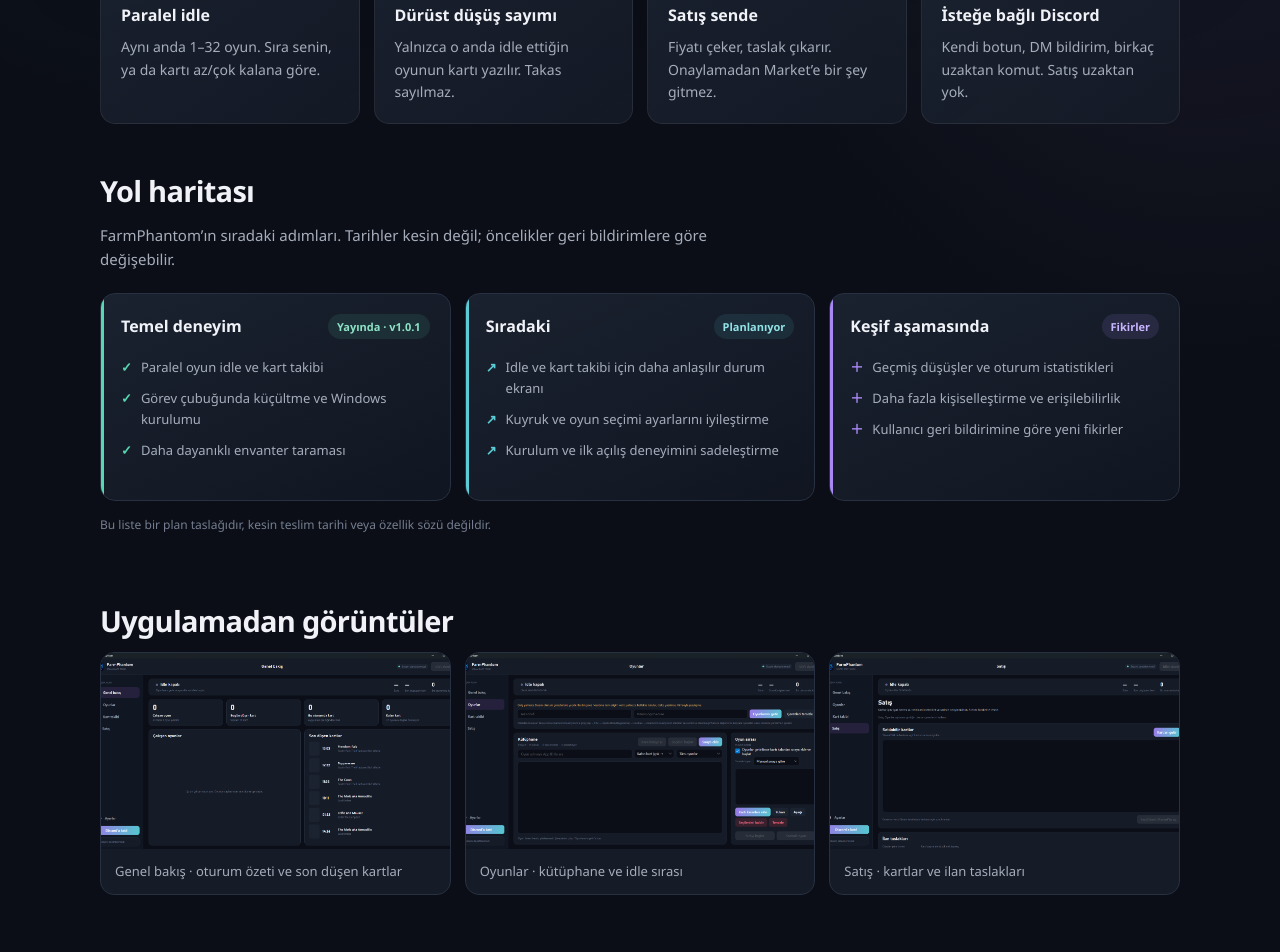
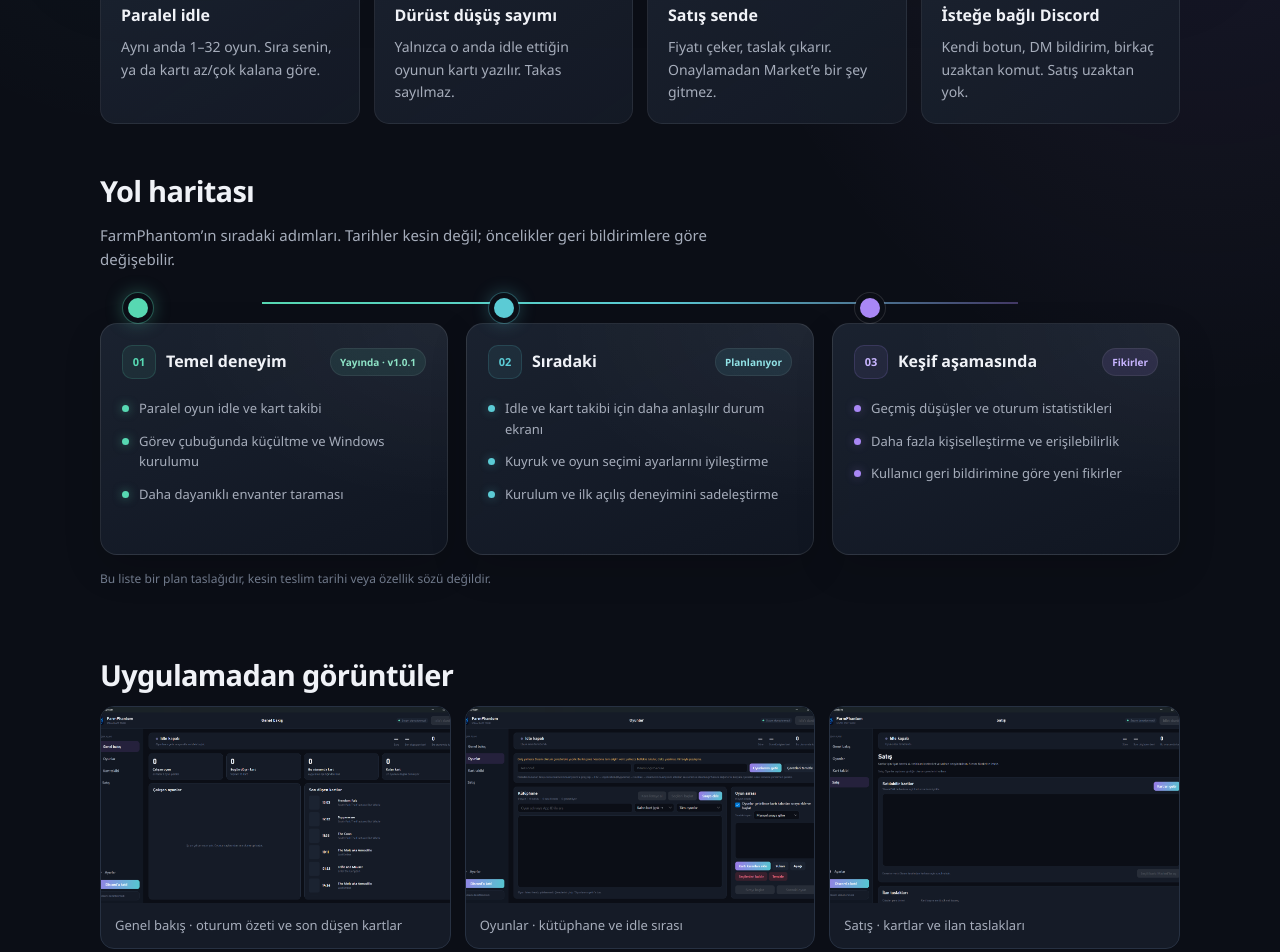
Before and after one commit to VillagerDuo/farmphantom, a plain HTML site: page docs/index.html in a window 1280 px wide. Shown: the part 957-1909 px from the top of the page. Drawn offline with Linux system fonts and the light colour scheme.

Commit message:
Update index.html

```diff
--- a/docs/index.html
+++ b/docs/index.html
@@ -107,27 +107,54 @@
     section { padding: 26px 0 42px; }
     h2 { font-size: clamp(23px, 3vw, 29px); letter-spacing: -.025em; margin: 0 0 8px; }
     .section-lead { color: var(--mid); max-width: 42rem; margin: 0 0 22px; }
-    .roadmap { display: grid; grid-template-columns: repeat(3, minmax(0, 1fr)); gap: 14px; }
+    .roadmap {
+      position: relative; display: grid; grid-template-columns: repeat(3, minmax(0, 1fr));
+      gap: 18px; padding-top: 30px;
+    }
+    .roadmap::before {
+      content: ""; position: absolute; top: 9px; left: 15%; right: 15%; height: 2px;
+      background: linear-gradient(90deg, var(--mint), var(--cyan) 52%, rgba(169,135,245,.35));
+    }
     .roadmap-card {
-      position: relative; min-height: 208px; overflow: hidden;
-      background: linear-gradient(155deg, rgba(27,35,49,.94), rgba(17,23,34,.9));
-      border: 1px solid var(--line); border-radius: 15px; padding: 20px;
+      position: relative; min-height: 232px; overflow: visible;
+      background:
+        radial-gradient(ellipse at 100% 0, rgba(255,255,255,.045), transparent 55%),
+        linear-gradient(155deg, rgba(27,35,49,.97), rgba(17,23,34,.94));
+      border: 1px solid rgba(255,255,255,.09); border-radius: 17px; padding: 21px;
+      box-shadow: 0 14px 38px rgba(0,0,0,.14);
+      transition: transform .2s ease, border-color .2s ease, box-shadow .2s ease;
     }
-    .roadmap-card::before { content: ""; position: absolute; inset: 0 auto 0 0; width: 3px; background: var(--low); }
-    .roadmap-card.done::before { background: var(--mint); }
-    .roadmap-card.next::before { background: var(--cyan); }
+    .roadmap-card:hover { transform: translateY(-4px); border-color: rgba(169,135,245,.36); box-shadow: 0 20px 48px rgba(0,0,0,.24); }
+    .roadmap-card::before {
+      content: ""; position: absolute; width: 20px; height: 20px; left: 22px; top: -31px;
+      border: 5px solid var(--void); border-radius: 50%; background: var(--low); z-index: 1;
+      box-shadow: 0 0 0 1px rgba(255,255,255,.12);
+    }
+    .roadmap-card.done::before { background: var(--mint); box-shadow: 0 0 0 1px rgba(87,216,178,.3), 0 0 18px rgba(87,216,178,.35); }
+    .roadmap-card.next::before { background: var(--cyan); box-shadow: 0 0 0 1px rgba(91,203,213,.3), 0 0 18px rgba(91,203,213,.3); }
     .roadmap-card.later::before { background: var(--violet); }
-    .roadmap-top { display: flex; align-items: center; justify-content: space-between; gap: 10px; margin-bottom: 18px; }
-    .roadmap-top h3 { margin: 0; font-size: 16px; }
-    .roadmap-status { padding: 4px 9px; border-radius: 999px; background: rgba(255,255,255,.06); color: var(--mid); font-size: 11px; font-weight: 750; white-space: nowrap; }
+    .roadmap-top { display: flex; align-items: center; gap: 10px; margin-bottom: 19px; }
+    .roadmap-step {
+      display: inline-grid; flex: 0 0 34px; width: 34px; height: 34px; place-items: center;
+      border: 1px solid rgba(255,255,255,.1); border-radius: 10px;
+      background: rgba(255,255,255,.045); color: var(--low); font-size: 11px; font-weight: 800;
+    }
+    .done .roadmap-step { color: var(--mint); background: rgba(87,216,178,.08); border-color: rgba(87,216,178,.16); }
+    .next .roadmap-step { color: var(--cyan); background: rgba(91,203,213,.08); border-color: rgba(91,203,213,.16); }
+    .later .roadmap-step { color: #c8b5ff; background: rgba(169,135,245,.08); border-color: rgba(169,135,245,.16); }
+    .roadmap-top h3 { flex: 1; margin: 0; font-size: 16px; line-height: 1.3; }
+    .roadmap-status { padding: 5px 9px; border: 1px solid rgba(255,255,255,.07); border-radius: 999px; background: rgba(255,255,255,.045); color: var(--mid); font-size: 10px; font-weight: 750; white-space: nowrap; }
     .done .roadmap-status { color: #8de2c5; background: rgba(87,216,178,.1); }
     .next .roadmap-status { color: #91e2e6; background: rgba(91,203,213,.1); }
     .later .roadmap-status { color: #c8b5ff; background: rgba(169,135,245,.12); }
-    .roadmap-card ul { display: grid; gap: 10px; margin: 0; padding: 0; list-style: none; color: var(--mid); font-size: 13px; }
-    .roadmap-card li { display: flex; align-items: flex-start; gap: 9px; }
-    .roadmap-card li::before { content: "✓"; color: var(--mint); font-weight: 800; }
-    .roadmap-card.next li::before { content: "↗"; color: var(--cyan); }
-    .roadmap-card.later li::before { content: "＋"; color: var(--violet); }
+    .roadmap-card ul { display: grid; gap: 12px; margin: 0; padding: 0; list-style: none; color: var(--mid); font-size: 13px; }
+    .roadmap-card li { display: flex; align-items: flex-start; gap: 10px; }
+    .roadmap-card li::before {
+      content: ""; flex: 0 0 7px; width: 7px; height: 7px; margin-top: 7px;
+      border-radius: 50%; background: var(--mint); box-shadow: 0 0 10px rgba(87,216,178,.5);
+    }
+    .roadmap-card.next li::before { background: var(--cyan); box-shadow: 0 0 10px rgba(91,203,213,.4); }
+    .roadmap-card.later li::before { background: var(--violet); box-shadow: 0 0 10px rgba(169,135,245,.35); }
     .roadmap-note { margin: 14px 0 0; color: var(--low); font-size: 12px; }
     .screenshots { padding-top: 22px; }
     .gallery { display: grid; grid-template-columns: repeat(auto-fit, minmax(260px, 1fr)); gap: 14px; }
@@ -148,8 +175,10 @@
       .nav { gap: 7px; }
       .nav > .btn { padding: 8px 10px; font-size: 13px; }
       .hero { padding-top: 48px; }
-      .roadmap { grid-template-columns: 1fr; }
-      .roadmap-card { min-height: 0; }
+      .roadmap { grid-template-columns: 1fr; gap: 14px; padding: 0 0 0 28px; }
+      .roadmap::before { top: 14px; bottom: 14px; left: 9px; right: auto; width: 2px; height: auto; background: linear-gradient(180deg, var(--mint), var(--cyan) 52%, rgba(169,135,245,.35)); }
+      .roadmap-card { min-height: 0; padding: 19px; }
+      .roadmap-card::before { left: -28px; top: 22px; }
       .app-body { grid-template-columns: 1fr; }
       .rail { display: none; }
     }
@@ -247,7 +276,7 @@
       </article>
     </div>
 
-    <section class="roadmap-section">
+    <section class="roadmap-section" id="roadmap">
       <h2 class="tr">Yol haritası</h2>
       <h2 class="en">Roadmap</h2>
       <p class="section-lead tr">FarmPhantom’ın sıradaki adımları. Tarihler kesin değil; öncelikler geri bildirimlere göre değişebilir.</p>
@@ -255,6 +284,7 @@
       <div class="roadmap">
         <article class="roadmap-card done">
           <div class="roadmap-top">
+            <span class="roadmap-step">01</span>
             <h3 class="tr">Temel deneyim</h3>
             <h3 class="en">Core experience</h3>
             <span class="roadmap-status tr">Yayında · v1.0.1</span>
@@ -271,6 +301,7 @@
         </article>
         <article class="roadmap-card next">
           <div class="roadmap-top">
+            <span class="roadmap-step">02</span>
             <h3 class="tr">Sıradaki</h3>
             <h3 class="en">Up next</h3>
             <span class="roadmap-status tr">Planlanıyor</span>
@@ -287,6 +318,7 @@
         </article>
         <article class="roadmap-card later">
           <div class="roadmap-top">
+            <span class="roadmap-step">03</span>
             <h3 class="tr">Keşif aşamasında</h3>
             <h3 class="en">Exploring</h3>
             <span class="roadmap-status tr">Fikirler</span>
```
